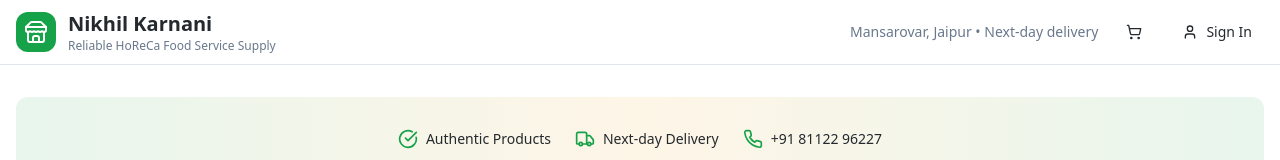
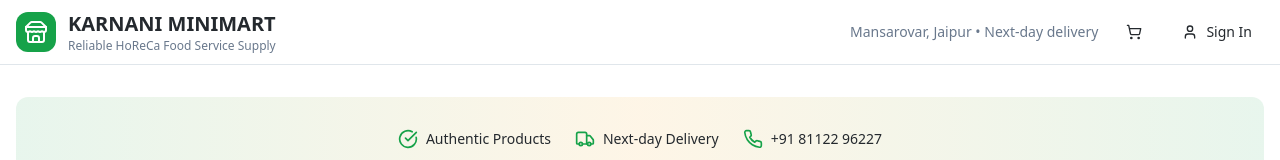
Before and after one commit to KARNANIMINIMART/nikhilkarnani-order, a React (Vite) app: page / in a window 1280 px wide. Shown: the top 160 px of the page. Built offline with nearby package versions, Linux system fonts and the light colour scheme; no server answers; the database is empty; the HTML template or start-up script is replaced by a standard one.

Commit message:
Visual edit in Lovable
Edited UI in Lovable

```diff
--- a/src/components/Header.tsx
+++ b/src/components/Header.tsx
@@ -56,7 +56,7 @@ export const Header = () => {
               <Store className="h-6 w-6 text-primary-foreground" />
             </div>
             <div>
-              <h1 className="text-xl font-bold text-foreground">Nikhil Karnani</h1>
+              <h1 className="text-xl font-bold text-foreground">KARNANI MINIMART</h1>
               <p className="text-xs text-muted-foreground">Reliable HoReCa Food Service Supply </p>
             </div>
           </div>
```
